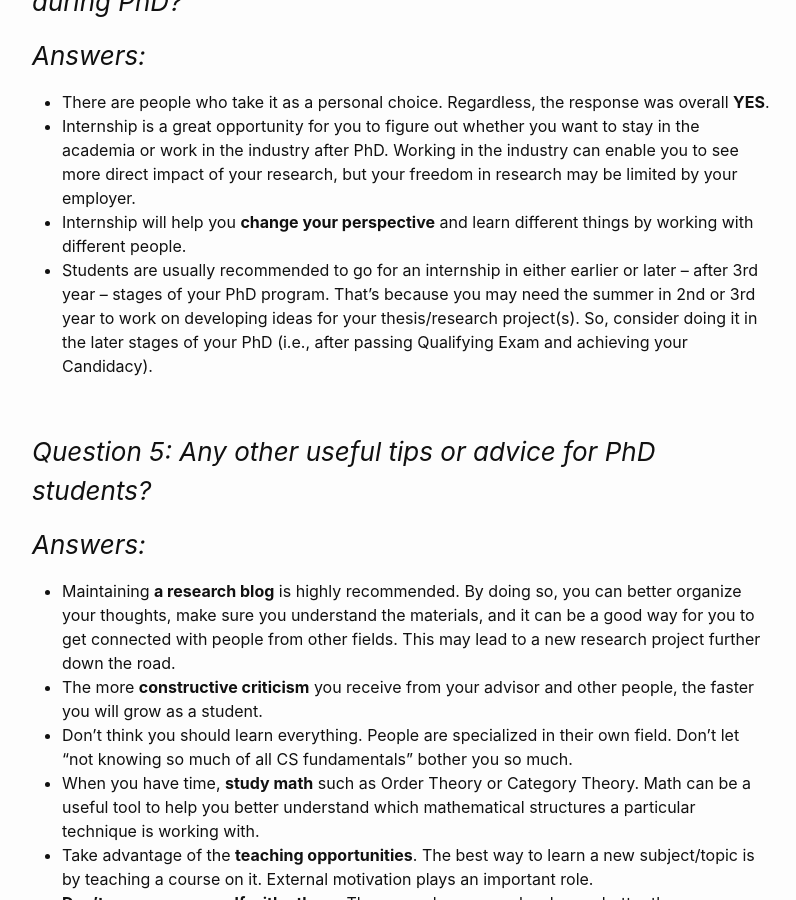
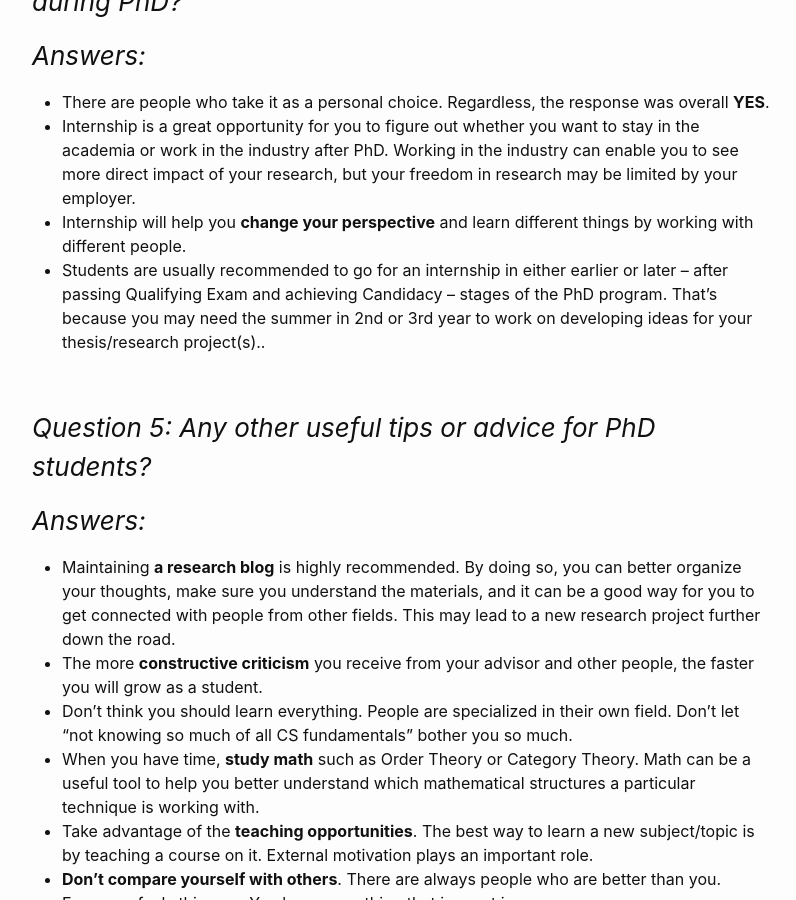
Before and after one commit to yunjeonglee0/yunjeonglee0.github.io, a Jekyll site: the page built from _posts/2020-06-27-my-first-pldi.md, in a window 1280 px wide and 900 px high, scrolled down 2740 px. Shown: the whole window, without its empty margins (238-1034 px from the left). Built offline with Jekyll 4.4.1, drawn with Linux system fonts in a browser that asks for light colours.

Commit message:
fixed grammar in post

```diff
--- a/_posts/2020-06-27-my-first-pldi.md
+++ b/_posts/2020-06-27-my-first-pldi.md
@@ -56,7 +56,7 @@ But I was wrong! There were these [Programming Languages Mentoring Workshop (PLM
 - There are people who take it as a personal choice. Regardless, the response was overall **YES**.
 - Internship is a great opportunity for you to figure out whether you want to stay in the academia or work in the industry after PhD. Working in the industry can enable you to see more direct impact of your research, but your freedom in research may be limited by your employer.
 - Internship will help you **change your perspective** and learn different things by working with different people.
-- Students are usually recommended to go for an internship in either earlier or later – after 3rd year – stages of your PhD program. That's because you may need the summer in 2nd or 3rd year to work on developing ideas for your thesis/research project(s). So, consider doing it in the later stages of your PhD  (i.e., after passing Qualifying Exam and achieving your Candidacy).
+- Students are usually recommended to go for an internship in either earlier or later – after passing Qualifying Exam and achieving Candidacy – stages of the PhD program. That's because you may need the summer in 2nd or 3rd year to work on developing ideas for your thesis/research project(s)..
 
 <br />
 
```
